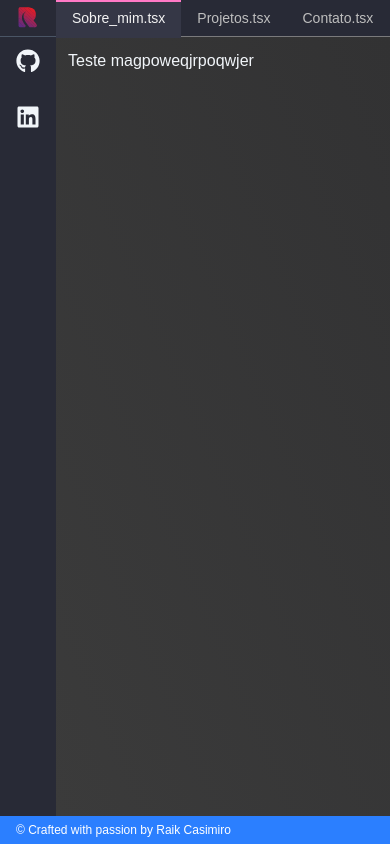
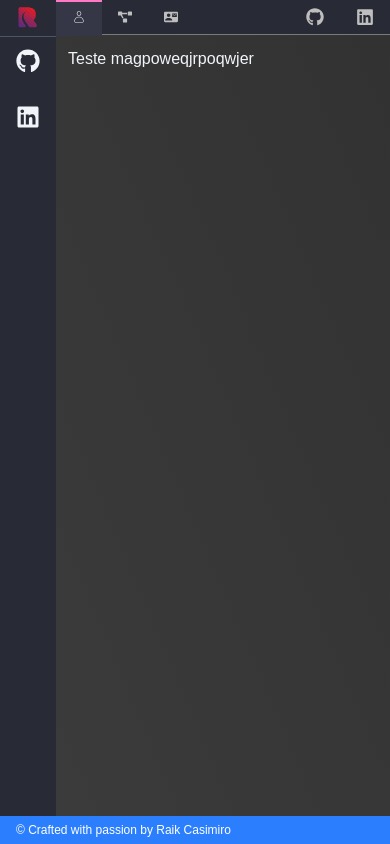
Before and after one commit to raik-casimiro/portfolio, a Next.js app: page / in a window 390 px wide. Built offline with nearby package versions, Linux system fonts and the light colour scheme.

Commit message:
feat: enhance header component layout with responsive sidebar links and icons

```diff
--- a/src/components/layout/header.tsx
+++ b/src/components/layout/header.tsx
@@ -9,7 +9,8 @@ export default function Header() {
     const { hash, updateHash } = useHash({ defaultHash: "#about" });
 
     return (
-        <div className="flex bg-background text-muted-foreground">
+        <div className="flex justify-between bg-background text-muted-foreground">
+            <div className="flex">
             {data.header.pages.map((page) => {
                 const isActive = page.hash === hash || (page.hash === '#about' && !hash);
                 return (
@@ -17,17 +18,31 @@ export default function Header() {
                         key={page.hash}
                         href={page.hash}
                         onClick={() => updateHash(page.hash)}
-                        className={classNames('relative px-4 py-2 text-sm font-medium flex items-center transition-all duration-150', {
+                        className={classNames('relative px-4 py-2 text-sm font-medium flex items-center gap-2 transition-all duration-150', {
                             "bg-muted text-foreground border-b-0": isActive,
                             "hover:bg-muted hover:text-foreground": !isActive
                         })}
                     >
-                        {page.label}
+                        <page.icon />
+                        <span className="hidden md:block">{page.label}</span>
                         {isActive && <div className="absolute top-0 left-0 w-full h-0.5 bg-highlight" />}
                         {isActive && <div className="absolute -bottom-0.5 left-0 w-full h-1 bg-muted" />}
                     </Link>
                 );
             })}
+            </div>
+            <div className="flex md:hidden">
+                {data.sidebar.links.map((link, index) => (
+                    <Link
+                        key={`header_link_${link.name}_${index}`}
+                        href={link.href}
+                        target="_blank"
+                        className="px-4 py-2 hover:bg-muted hover:text-foreground transition duration-300 flex justify-center"
+                    >
+                        <link.icon size={18} />
+                    </Link>
+                ))}
+            </div>
         </div>
     );
 }
```
